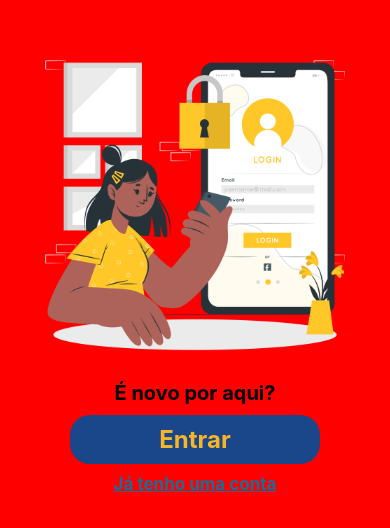
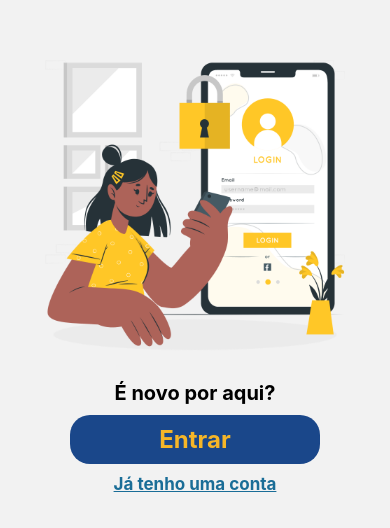
Before and after one commit to S4KZ/Rotavan, a React Native app: screen /Welcome in a window 390 px wide. Shown: the part 160-688 px from the top of the page. Built offline with nearby package versions, Linux system fonts and the light colour scheme.

Commit message:
mudanca de background

```diff
--- a/pages/log/welcome/index.js
+++ b/pages/log/welcome/index.js
@@ -31,7 +31,7 @@ const styles = StyleSheet.create({
         display: 'flex',
         justifyContent: 'center',
         alignItems: 'center',
-        backgroundColor: 'red'
+
     },
     image: {
         height: 350,
```
